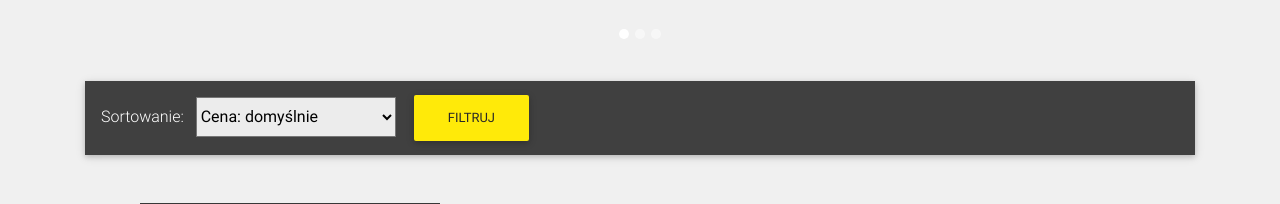
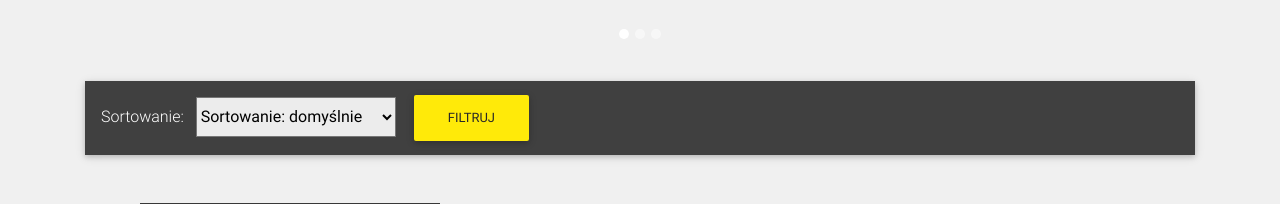
Before and after one commit to IhateTrains/group-project, a Django app: template pages/templates/pages/home.html in a window 1280 px wide. Shown: the part 293-497 px from the top of the page. Run offline with Django 3.2, Linux system fonts and the light colour scheme; the template is opened without the code that fills it, so the values that code supplies are empty; parts of the project's set-up code (start-up, migrations or seed data) failed here and were passed over; some libraries are stand-ins or nearby versions.

Commit message:
sorting naming fix

```diff
--- a/pages/templates/pages/filter_bar.html
+++ b/pages/templates/pages/filter_bar.html
@@ -35,7 +35,7 @@
 
             <label for="sorting">Sortowanie:</label>
             <select class="select mx-2" id="sorting">
-              <option value="">Cena: domyślnie</option>
+              <option value="">Sortowanie: domyślnie</option>
               <option value="name_ascending">Nazwy: rosnąco</option>
               <option value="name_descending">Nazwy: malejąco</option>
               <option value="price_ascending">Cena: od najtańszych</option>
```
